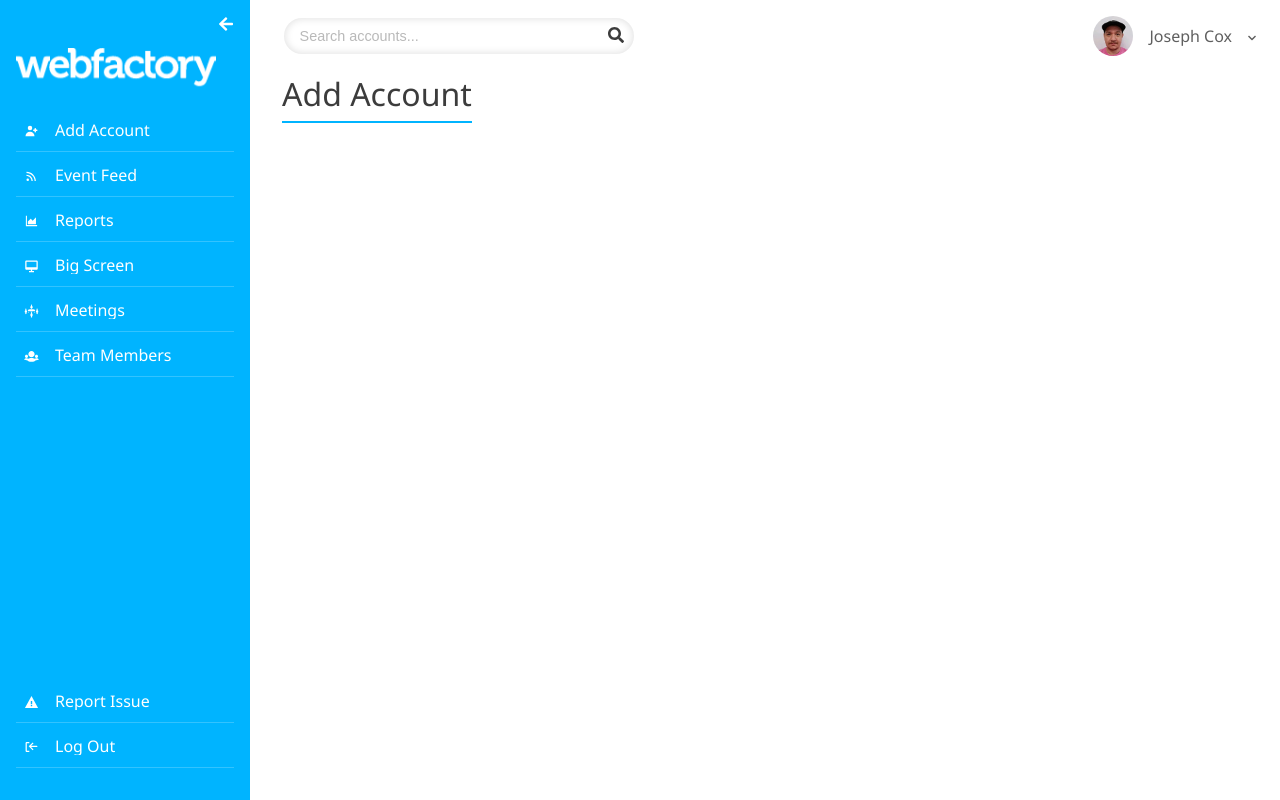
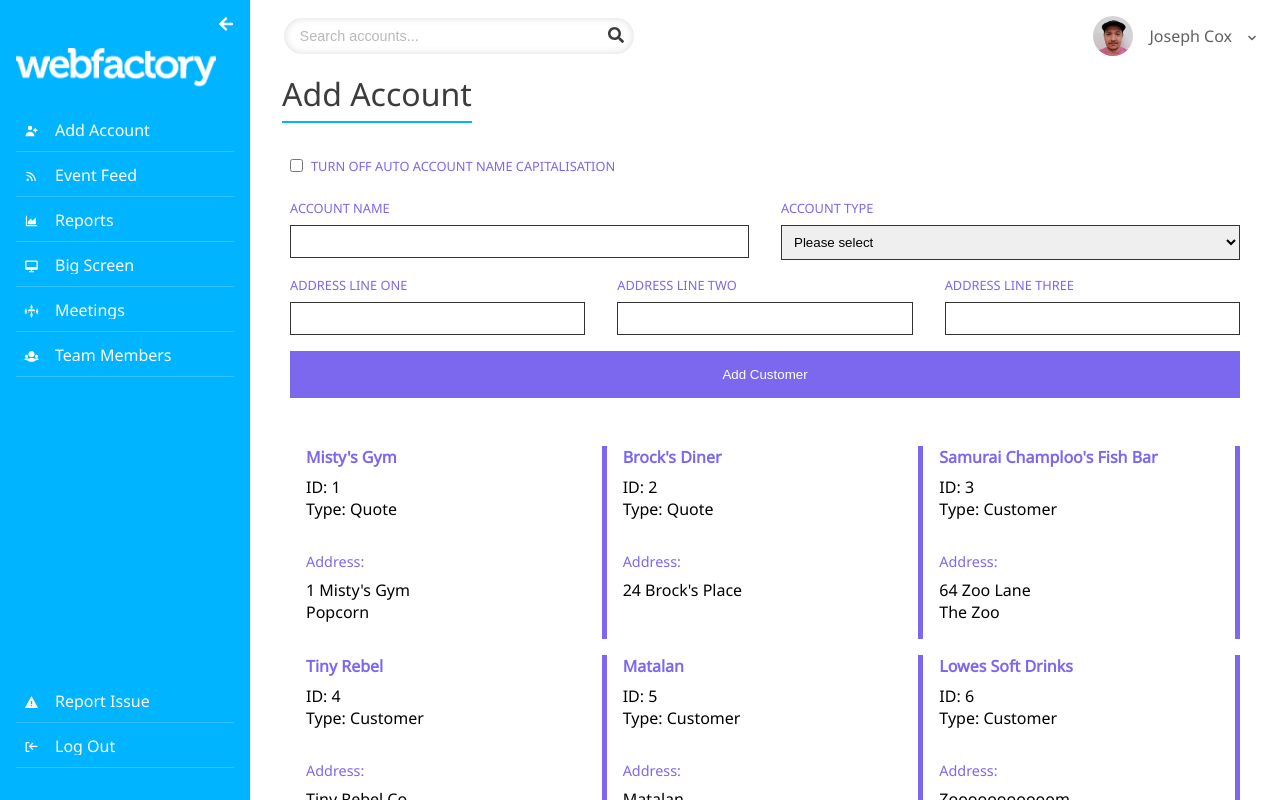
Before and after one commit to joejcox/workflow, a React (Create React App) app: page /add-account in a window 1280 px wide. Built offline with nearby package versions, Linux system fonts and the light colour scheme.

Commit message:
Updates sass module

```diff
--- a/package.json
+++ b/package.json
@@ -3,11 +3,10 @@
   "version": "0.1.0",
   "private": true,
   "dependencies": {
-    "@reduxjs/toolkit": "^1.4.0",
+    "@reduxjs/toolkit": "^1.5.0",
     "@testing-library/jest-dom": "^4.2.4",
     "@testing-library/react": "^9.5.0",
     "@testing-library/user-event": "^7.2.1",
-    "node-sass": "^4.14.1",
     "react": "^16.13.1",
     "react-dom": "^16.13.1",
     "react-helmet": "^6.1.0",
@@ -18,6 +17,7 @@
     "react-router-dom": "^5.2.0",
     "react-scripts": "^3.4.4",
     "redux": "^4.0.5",
+    "sass": "^1.32.8",
     "serve": "^11.3.2"
   },
   "scripts": {
--- /dev/null
+++ b/src/data/customers_data.json
@@ -0,0 +1,74 @@
+[
+  {
+    "customer_id": 1,
+    "account_name": "Misty's Gym",
+    "account_type": "Quote",
+    "address": {
+      "first_line": "1 Misty's Gym",
+      "second_line": "Popcorn",
+      "third_line": null,
+      "city": "Pewter City",
+      "postcode": "CF24 2BJ"
+    }
+  },
+  {
+    "customer_id": 2,
+    "account_name": "Brock's Diner",
+    "account_type": "Quote",
+    "address": {
+      "first_line": "24 Brock's Place",
+      "second_line": null,
+      "third_line": null,
+      "city": "Bovrigar",
+      "postcode": "BV2 1NC"
+    }
+  },
+  {
+    "customer_id": 3,
+    "account_name": "Samurai Champloo's Fish Bar",
+    "account_type": "Customer",
+    "address": {
+      "first_line": "64 Zoo Lane",
+      "second_line": "The Zoo",
+      "third_line": null,
+      "city": "London",
+      "postcode": "LN1 2BX"
+    }
+  },
+  {
+    "customer_id": 4,
+    "account_name": "Tiny Rebel",
+    "account_type": "Customer",
+    "address": {
+      "first_line": "Tiny Rebel Co",
+      "second_line": "Zooey Lane",
+      "third_line": "Daschund",
+      "city": "Newport",
+      "postcode": "NP12 2FU"
+    }
+  },
+  {
+    "customer_id": 5,
+    "account_name": "Matalan",
+    "account_type": "Customer",
+    "address": {
+      "first_line": "Matalan",
+      "second_line": "Newport Road",
+      "third_line": null,
+      "city": "Cardiff",
+      "postcode": "CF23 5ML"
+    }
+  },
+  {
+    "customer_id": 6,
+    "account_name": "Lowes Soft Drinks",
+    "account_type": "Customer",
+    "address": {
+      "first_line": "Zooooooooooom",
+      "second_line": null,
+      "third_line": null,
+      "city": "Cardiff",
+      "postcode": "CF24 5EA"
+    }
+  }
+]
--- /dev/null
+++ b/src/page-components/AddAccount/AddCustomerForm.js
@@ -0,0 +1,117 @@
+import React, { useState } from "react";
+import { useDispatch } from "react-redux";
+import { addCustomer } from "redux/customers/customersSlice";
+import styles from "./AddCustomerForm.module.scss";
+
+const AddCustomerForm = () => {
+  const dispatch = useDispatch();
+  const [formData, setFormData] = useState({});
+  const [capsDisabled, setCapsDisabled] = useState(false);
+
+  /* Handle form submission...
+    If the account_type value doesn't exist in state then return error.
+    Add information to addCustomer reducer to push to global state.
+    Reset the formData state.
+    */
+  const handleSubmit = (e) => {
+    e.preventDefault();
+
+    const { account_name, account_type, line1, line2, line3 } = formData;
+
+    if (!formData.account_type) {
+      return null;
+    }
+
+    dispatch(
+      addCustomer({
+        account_name: account_name,
+        account_type: account_type,
+        line1: line1,
+        line2: line2,
+        line3: line3,
+        city: "Bristol",
+        postcode: "BR14 15J",
+      })
+    );
+
+    setFormData({});
+    e.target.reset();
+  };
+
+  const handleChange = (e) => {
+    const { value, name } = e.target;
+
+    setFormData({ ...formData, [name]: value });
+  };
+
+  return (
+    <form className={styles.form} onSubmit={(e) => handleSubmit(e)}>
+      <div className={styles.form_field}>
+        <label className={styles.label_input}>
+          <input
+            className={styles.input_checkbox}
+            type="checkbox"
+            onChange={() => setCapsDisabled(!capsDisabled)}
+          />
+          Turn off auto account name capitalisation
+        </label>
+      </div>
+      <div className={`${styles.form_field} ${styles.is_half}`}>
+        <label htmlFor="account_name">Account Name</label>
+        <input
+          className={styles.input}
+          value={formData.account_name || ""}
+          name="account_name"
+          onChange={(e) => handleChange(e)}
+          required
+        />
+      </div>
+
+      <div className={`${styles.form_field} ${styles.is_half}`}>
+        <label htmlFor="account_type">Account Type</label>
+        <select name="account_type" onChange={(e) => handleChange(e)} required>
+          <option value="">Please select</option>
+          <option value="Quote">Quote</option>
+          <option value="Customer">Customer</option>
+        </select>
+      </div>
+
+      <div className={`${styles.form_field} ${styles.is_one_third}`}>
+        <label htmlFor="line1">Address Line One</label>
+        <input
+          className={styles.input}
+          value={formData.line1 || ""}
+          name="line1"
+          onChange={(e) => handleChange(e)}
+          required
+        />
+      </div>
+
+      <div className={`${styles.form_field} ${styles.is_one_third}`}>
+        <label htmlFor="line2">Address Line Two</label>
+        <input
+          className={styles.input}
+          value={formData.line2 || ""}
+          name="line2"
+          onChange={(e) => handleChange(e)}
+        />
+      </div>
+
+      <div className={`${styles.form_field} ${styles.is_one_third}`}>
+        <label htmlFor="line3">Address Line Three</label>
+        <input
+          className={styles.input}
+          value={formData.line3 || ""}
+          name="line3"
+          onChange={(e) => handleChange(e)}
+        />
+      </div>
+
+      <button className={styles.form_submit} type="submit">
+        Add Customer
+      </button>
+    </form>
+  );
+};
+
+export default AddCustomerForm;
--- /dev/null
+++ b/src/page-components/AddAccount/AddCustomerForm.module.scss
@@ -0,0 +1,56 @@
+.form {
+  display: flex;
+  flex-wrap: wrap;
+  margin-bottom: 3rem;
+}
+
+.form_field {
+  padding: 1rem 1rem 0;
+  width: 100%;
+
+  &.is_half {
+    width: 50%;
+  }
+
+  &.is_one_third {
+    width: 33.3333%;
+  }
+
+  label {
+    display: block;
+    margin-bottom: 0.5rem;
+    font-size: 0.8rem;
+    color: mediumslateblue;
+    text-transform: uppercase;
+  }
+
+  .input,
+  select {
+    width: 100%;
+    padding: 0.5rem;
+    border-radius: 0;
+    box-shadow: none;
+    border: 1px solid #333;
+  }
+
+  .label_input {
+    cursor: pointer;
+    display: inline-flex;
+    align-items: center;
+  }
+  .input_checkbox {
+    margin-right: 0.5rem;
+  }
+}
+
+.form_submit {
+  margin: 0 1rem;
+  width: 100%;
+  background: mediumslateblue;
+  outline: none;
+  border: none;
+  color: white;
+  padding: 1rem;
+  cursor: pointer;
+  margin-top: 1rem;
+}
--- a/src/pages/AddAccount.js
+++ b/src/pages/AddAccount.js
@@ -1,8 +1,38 @@
 import React from "react";
+import AddCustomerForm from "page-components/AddAccount/AddCustomerForm";
+import { useSelector } from "react-redux";
+import { Customers } from "redux/customers/customersSlice";
 import PageTitle from "components/PageTitle/PageTitle";
+import styles from "./AddAccount.module.scss";
 
 const AddAccount = ({ title }) => {
-  return <PageTitle>{title}</PageTitle>;
+  const customers = useSelector(Customers);
+
+  return (
+    <>
+      <PageTitle>{title}</PageTitle>
+      <AddCustomerForm />
+      <div className={styles.customer_list}>
+        {customers.map((customer) => {
+          return (
+            <div className={styles.customer} key={customer.customer_id}>
+              <section>
+                <h4>{customer.account_name}</h4>
+                <p>ID: {customer.customer_id}</p>
+                <p>Type: {customer.account_type}</p>
+              </section>
+              <section>
+                <h4 className={styles.address}>Address:</h4>
+                <p>{customer.address.first_line}</p>
+                <p>{customer.address.second_line}</p>
+                <p>{customer.address.third_line}</p>
+              </section>
+            </div>
+          );
+        })}
+      </div>
+    </>
+  );
 };
 
 export default AddAccount;
--- a/src/pages/AddAccount.module.scss
+++ b/src/pages/AddAccount.module.scss
@@ -0,0 +1,42 @@
+.customer_list {
+  display: flex;
+  flex-wrap: wrap;
+  align-items: stretch;
+  margin: 1rem 0;
+  padding: 0 1rem;
+}
+
+.customer {
+  width: 33.333%;
+  display: flex;
+  flex-direction: column;
+  align-items: stretch;
+  justify-content: space-between;
+  border-right: 5px solid mediumslateblue;
+  margin-bottom: 1rem;
+  padding-left: 1rem;
+
+  h4 {
+    color: mediumslateblue;
+    margin-bottom: 0.5rem;
+    text-transform: capitalize;
+
+    &.address {
+      font-size: 0.9rem;
+      font-weight: 400;
+    }
+  }
+
+  section {
+    padding-bottom: 1rem;
+
+    &:first-child {
+      flex: 1;
+      margin-bottom: 1rem;
+    }
+
+    &:last-child {
+      flex: 2;
+    }
+  }
+}
--- /dev/null
+++ b/src/redux/customers/customersSlice.js
@@ -0,0 +1,47 @@
+import { createSlice } from "@reduxjs/toolkit";
+import customers_data from "data/customers_data.json";
+
+export const customersSlice = createSlice({
+  name: "customers",
+  initialState: {
+    data: customers_data,
+  },
+  reducers: {
+    addCustomer: (state, action) => {
+      const lastCustomer = state.data[state.data.length - 1];
+      const newId = lastCustomer.customer_id + 1;
+      const {
+        account_name,
+        account_type,
+        line1,
+        line2,
+        line3,
+        city,
+        postcode,
+      } = action.payload;
+      state.data.push({
+        customer_id: newId,
+        account_name: account_name,
+        account_type: account_type,
+        address: {
+          first_line: line1,
+          second_line: line2,
+          third_line: line3,
+          city: city,
+          postcode: postcode,
+        },
+      });
+    },
+    removeCustomer: (state, action) => {
+      state.data = state.data.filter(
+        (customer) => customer.customer_id !== action.payload
+      );
+    },
+  },
+});
+
+export const { addCustomer, removeCustomer } = customersSlice.actions;
+
+export const Customers = (state) => state.customers.data;
+
+export default customersSlice.reducer;
--- a/src/redux/store/index.js
+++ b/src/redux/store/index.js
@@ -1,11 +1,13 @@
 import { configureStore } from "@reduxjs/toolkit";
 import tasksReducer from "../tasks/tasksSlice";
 import menuReducer from "../menu/menuSlice";
+import customersReducer from "../customers/customersSlice";
 
 const store = configureStore({
   reducer: {
     tasks: tasksReducer,
     menu: menuReducer,
+    customers: customersReducer,
   },
 });
 export default store;
```
Also changed, not shown: 1 other file (tests, documents, lock files or other folders).
